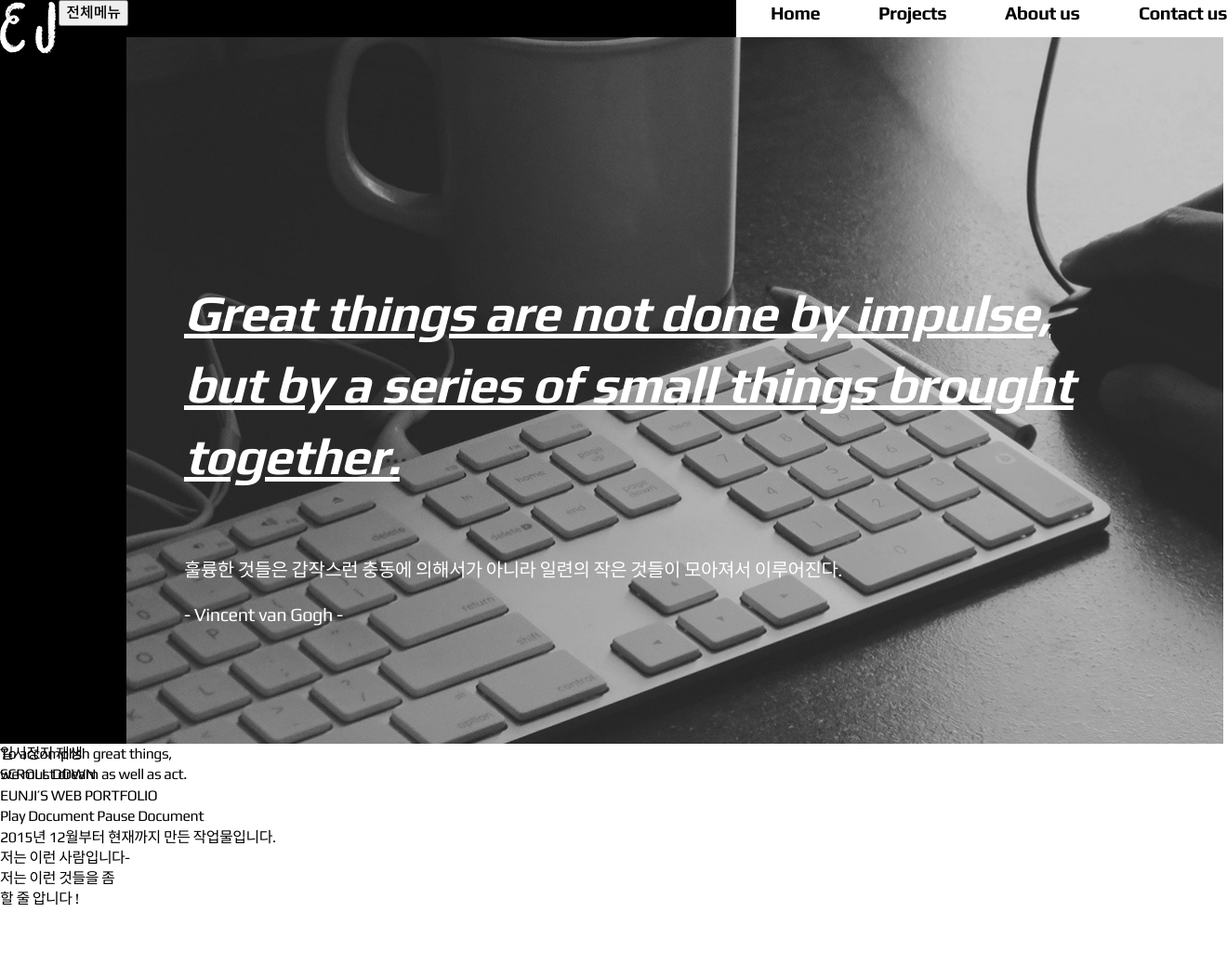
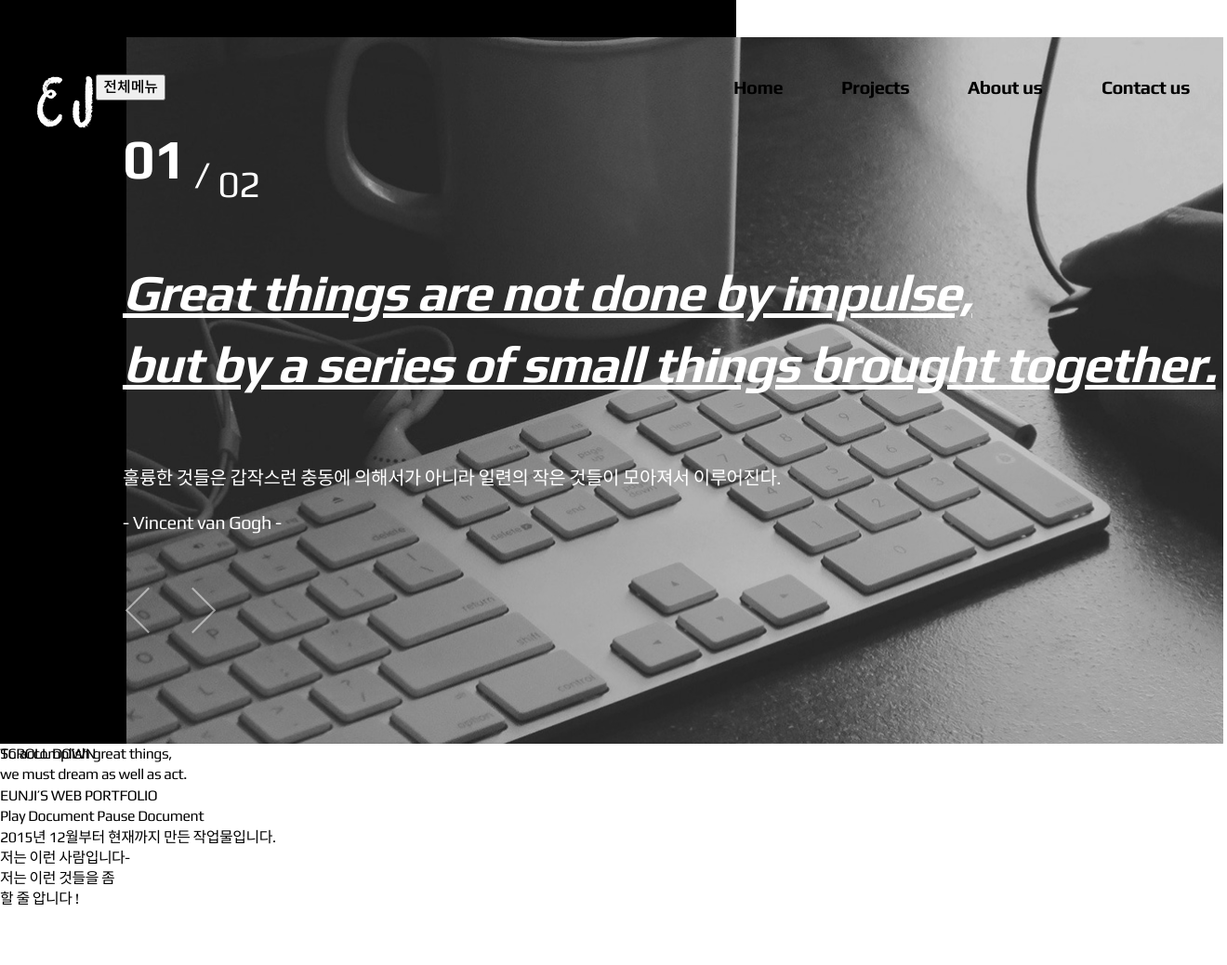
Before and after one commit to uenji/portfolio2020, a PHP site: page /index.html in a window 1320 px wide. Shown: the top 1038 px of the page at 93% size. Before the commit the page ends 974 px from the top, so only its background shows below. Run offline with PHP 8.4, Linux system fonts and the light colour scheme; style sheets or scripts are compiled from the project's sources.

Commit message:
main, header

```diff
--- a/index.html
+++ b/index.html
@@ -48,24 +48,23 @@
             <div class="swiper-container main_swiper">
                 <div class="swiper-wrapper">
                     <div class="vis1 swiper-slide">
-                        <div class="vis_bg" data-swiper-parallax-x="60%"></div>
+                        <div class="vis_bg"><div class="img" data-swiper-parallax-x="60%"></div></div>
                     </div>
                     <div class="vis2 swiper-slide">
-                        <div class="vis_bg" data-swiper-parallax-x="60%"></div>
+                        <div class="vis_bg"><div class="img" data-swiper-parallax-x="60%"></div></div>
                     </div>
                 </div>
             </div>
             <div class="vis_txt">
+                <div class="swiper-pagination"></div><!-- slide btn -->
                 <p class="tit">Great things are not done by impulse, <br>but by a series of small things brought together.</p>
                 <p class="txt">훌륭한 것들은 갑작스런 충동에 의해서가 아니라 일련의 작은 것들이 모아져서 이루어진다.</p>
                 <span class="name">- Vincent van Gogh -</span>
-            </div>
-            <div class="slide_btn_box clear">
-                <div class="play_box">
-                    <a href="#none" class="swiper-button-pause">일시정지</a>
-                    <a href="#none" class="swiper-button-play">재생</a>
+
+                <div class="slide_btn_box clear">
+                    <button class="slide_btn swiper-button-prev">이전</button>
+                    <button class="slide_btn swiper-button-next">다음</button>
                 </div>
-                <div class="swiper-pagination"></div><!-- slide btn -->
             </div>
             <span class="scrolldown">SCROLL DOWN</span>
         </div>
--- a/resources/css/layout.css
+++ b/resources/css/layout.css
@@ -2,7 +2,7 @@
 /*layout*/
 
 /*header*/
-.header { position: absolute; left:0; width: 100%; transition:top .8s ease-in-out;  height: 80px; z-index:3;}
+.header { position: fixed; left:0; width: 100%; transition:top .8s ease-in-out; top:80px;  z-index:3; box-sizing: border-box; padding: 0 5vh;}
 .header .logo {display:inline-block;}
 .header .logo a { text-indent: -99999px; display: block; background:url("../../resources/img/w_logo.png") no-repeat; background-size: cover; width:60px; height:56px;}
 
--- a/resources/css/main.css
+++ b/resources/css/main.css
@@ -4,24 +4,34 @@
 /*visual*/
 .main_vis { height:100vh; position: relative; max-height: 960px;}
 .left_bg { width:60%; height: 100%; background-color: #000; display: block; transition: .3s ease;}
-.main_swiper { position:absolute; bottom:0; left:55%; transform:translateX(-50%); max-width: 1180px; width: 100%;}
-.main_swiper .swiper-slide { width: 100%; height:760px; background: url('../../resources/img/main/main_vis.jpg') no-repeat center; background-size: cover;}
-.main_swiper .vis2 { background: url('../../resources/img/main/main_vis2.jpg') no-repeat center; background-size: cover;}
-.main_vis .vis_txt { left:15%; position:absolute; bottom:125px; z-index:1; }
-.main_vis .vis_txt .tit { letter-spacing: -1px; font-family: 'play'; font-weight: 600; font-size: 55px; color: #fff; font-style: italic; text-decoration: underline;}
+.main_swiper { position:absolute; bottom:0; height:760px; left:55%; transform:translateX(-50%); max-width: 1180px; width: 100%;}
+.main_swiper .swiper-slide { text-align:center; height:100%; width:100% !important; overflow:hidden; display: -webkit-box; display: -ms-flexbox; display: -webkit-flex; display: flex; -webkit-box-pack: center; -ms-flex-pack: center; -webkit-justify-content: center; justify-content: center; -webkit-box-align: center; -ms-flex-align: center; -webkit-align-items: center; align-items: center;}
+.main_swiper .swiper-slide .vis_bg { height: 100%; width:100%;}
+.main_swiper .swiper-slide .vis_bg .img { height:100%; transition:.3s ease;  background: url('../../resources/img/main/main_vis.jpg') no-repeat center; background-size: cover;}
+.main_swiper .swiper-slide.vis2 .img { background: url('../../resources/img/main/main_vis2.jpg') no-repeat center; background-size: cover;}
+.main_vis .vis_txt { left:10vw; position:absolute; bottom:125px; z-index:1; }
+.main_vis .vis_txt .tit { letter-spacing: -1.5px; font-family: 'play'; font-weight: 600; font-size: 55px; color: #fff; font-style: italic; text-decoration: underline;}
 .main_vis .vis_txt .txt { font-size: 20px; margin: 70px 0 20px; color: #fff;}
 .main_vis .vis_txt .name { color:#fff; font-size: 20px;}
+.main_vis .swiper-pagination { position: relative; bottom: auto; display: inline-block; text-align:left; color:#fff; font-size: 40px; margin-bottom: 50px;}
+.main_vis .swiper-pagination span::before { content:'0'; display: inline-block;}
+.main_vis .swiper-pagination .swiper-pagination-current { font-size: 60px; font-weight: bold; vertical-align: 10px;}
+.main_vis .swiper-pagination .swiper-pagination-total {vertical-align: -10px;}
+.main_vis .slide_btn_box { margin-top: 80px; }
+.main_vis .slide_btn {transition:.3s ease; display: inline-block; position: relative; text-indent: -99999px; border: none; background: none; border: 2px solid rgba(255,255,255,.5); border-right:0; border-bottom: 0; width: 35px; height: 35px; transform: rotate(-45deg); outline:none; font-size: 0;}
+.main_vis .slide_btn.swiper-button-next { border: 2px solid rgba(255,255,255,.5); border-left:0; border-top: 0; margin-left: 30px;}
+.main_vis .slide_btn:hover { border-color: #fff;}
 
 
 
 @keyframes zoomIn00 {
-    from{
+    from {
         transform: scale(1.15);
-        }
-    to{
+    }
+    to {
         transform: scale(1);
-           }
     }
+}
 
 
 
--- a/resources/js/common.js
+++ b/resources/js/common.js
@@ -57,6 +57,47 @@ $(document).ready(function(){
 	}).resize();
 
 
+	//header include
+	$("#header").load("inc/header_index.html");
 
-	$("#header").load("inc/header_index.html");
+
+    //main cont swiper
+    var mySwiper = new Swiper('.main_swiper', {
+
+        autoplay: {
+            delay: 4000,
+            disableOnInteraction: false,
+        },
+        simulateTouch:false, // touch 방지
+        speed: 1000,
+        fadeEffect: {
+            crossFade: true
+        },
+        parallax: true,
+        effect: 'slide', // 페이드 효과 사용
+        loop: true, // 무한 반복
+
+        grabCursor: true,
+        paginationClickable: true,
+        parallax: true,
+        mousewheelControl: 1,
+        pagination: {
+            el: '.swiper-pagination',
+			type: 'fraction',
+            clickable: true,
+            renderBullet: function(index, className) {
+                return '<span class="' + className + '">' + (index + 1) + '</span>';
+            },
+        },
+        navigation: { // 네비게이션 설정
+            nextEl: '.swiper-button-next', // 다음 버튼 클래스명
+            prevEl: '.swiper-button-prev', // 이번 버튼 클래스명
+        },
+
+
+    });
+
+
+
+
 });
```
